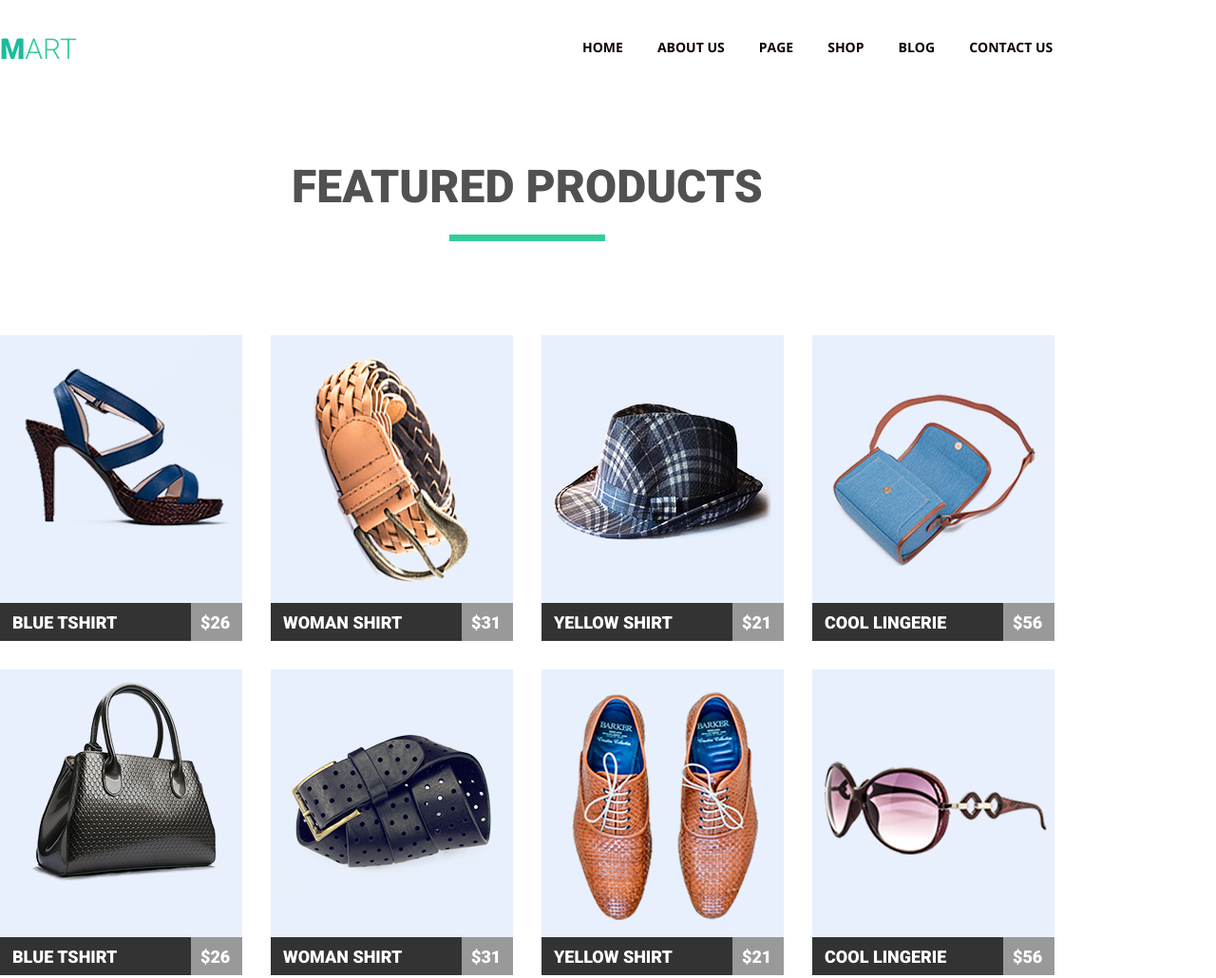
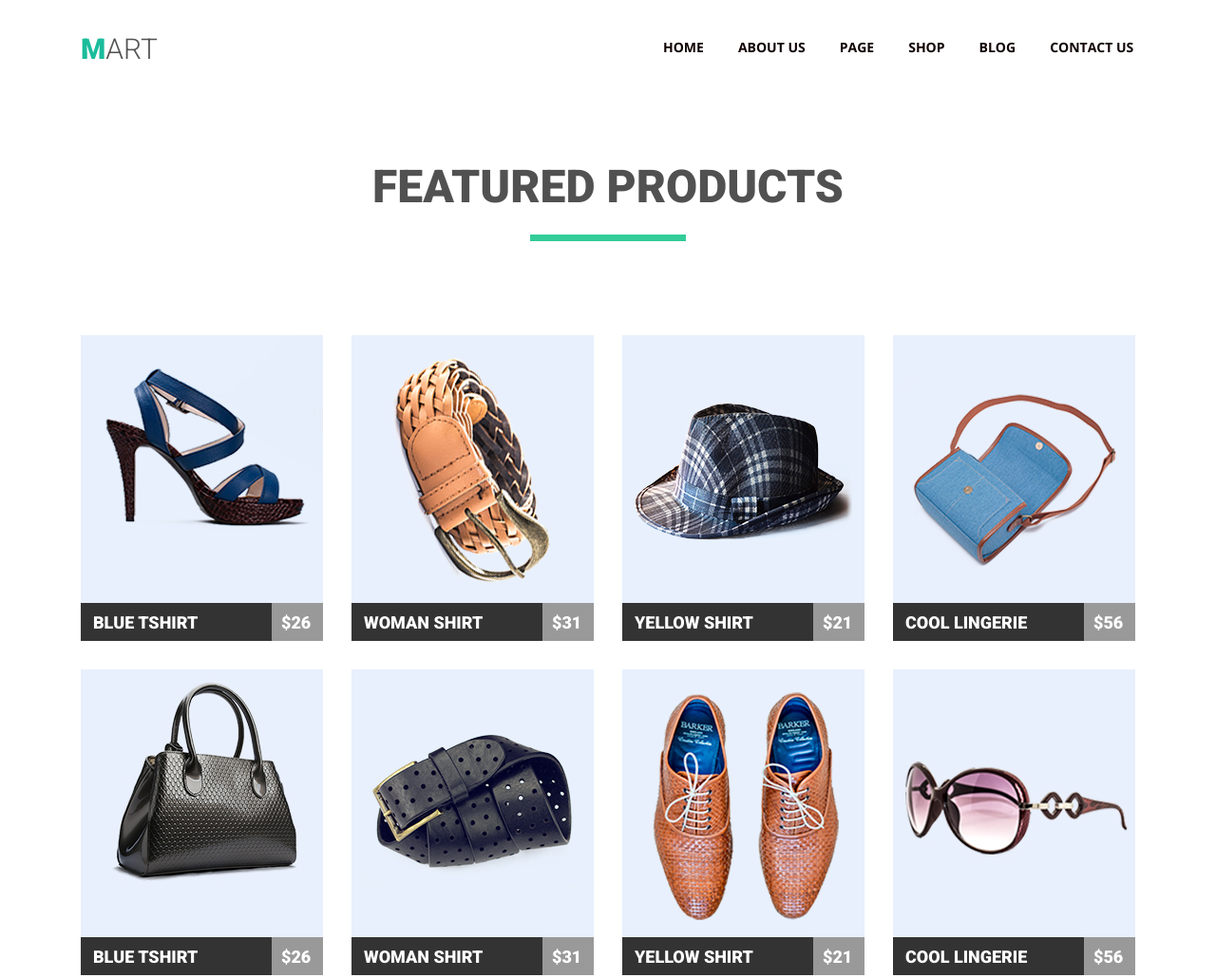
Before and after one commit to osokian/goit-fe-course, a plain HTML site: page html-css/module-04/index.html in a window 1280 px wide. Shown: the top 1030 px of the page at 95% size. Drawn offline with nearby package versions, Linux system fonts and the light colour scheme.

Commit message:
fix margin

```diff
--- a/html-css/module-04/css/styles.css
+++ b/html-css/module-04/css/styles.css
@@ -20,6 +20,7 @@ html {
 }
 
 body {
+    margin: 0 auto;
     font-family: "Open Sans", sans-serif;
     font-size: 14px;
     line-height: 24px;
--- a/html-css/module-04/index.html
+++ b/html-css/module-04/index.html
@@ -5,13 +5,13 @@
     <meta name="viewport" content="width=device-width, initial-scale=1.0">
     <title>Document</title>
     <link rel="stylesheet" href="css/normalize.css">
-    <link rel="stylesheet" href="./css/styles.css">
+    <link rel="stylesheet" href="css/styles.css">
     <link href="https://fonts.googleapis.com/css?family=Roboto:300,400,900&display=swap" rel="stylesheet">
     <link href="https://fonts.googleapis.com/css?family=Open+Sans:400,600,700&display=swap" rel="stylesheet">
 </head>
 <body>
-    <header class="page-header clearfix">
-        <nav>
+    <header>
+        <nav class="clearfix">
             <a class="logo" href="#" target="_blank">MART</a>
             <ul class="menu clearfix">
                 <li class="menu-list-item">
```
